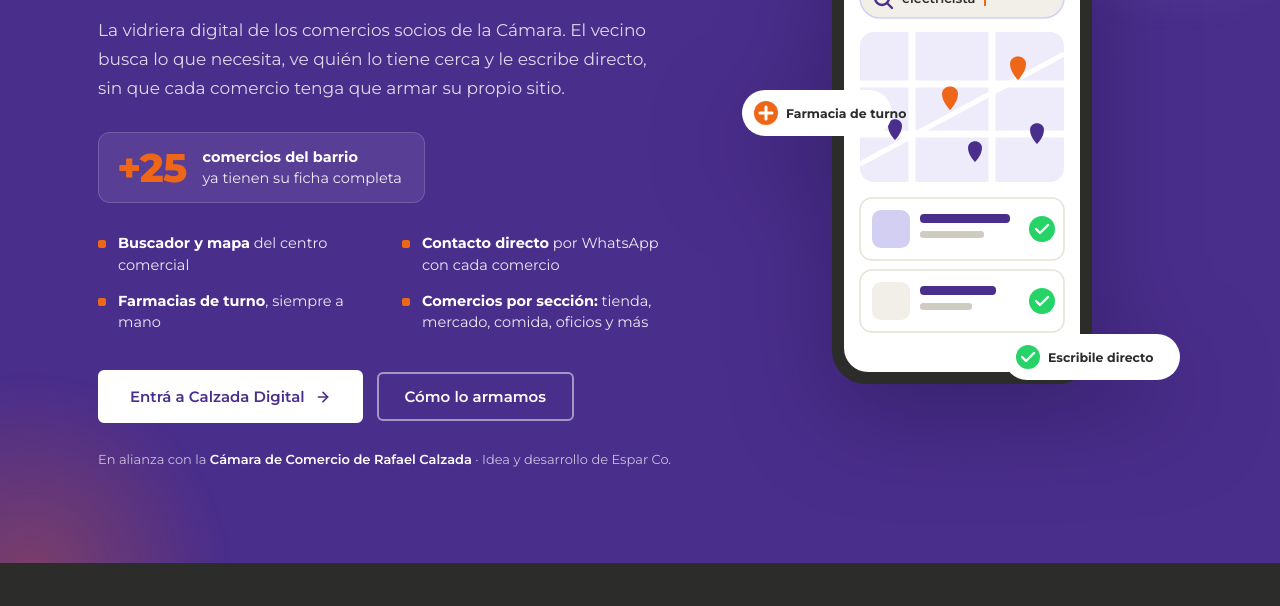
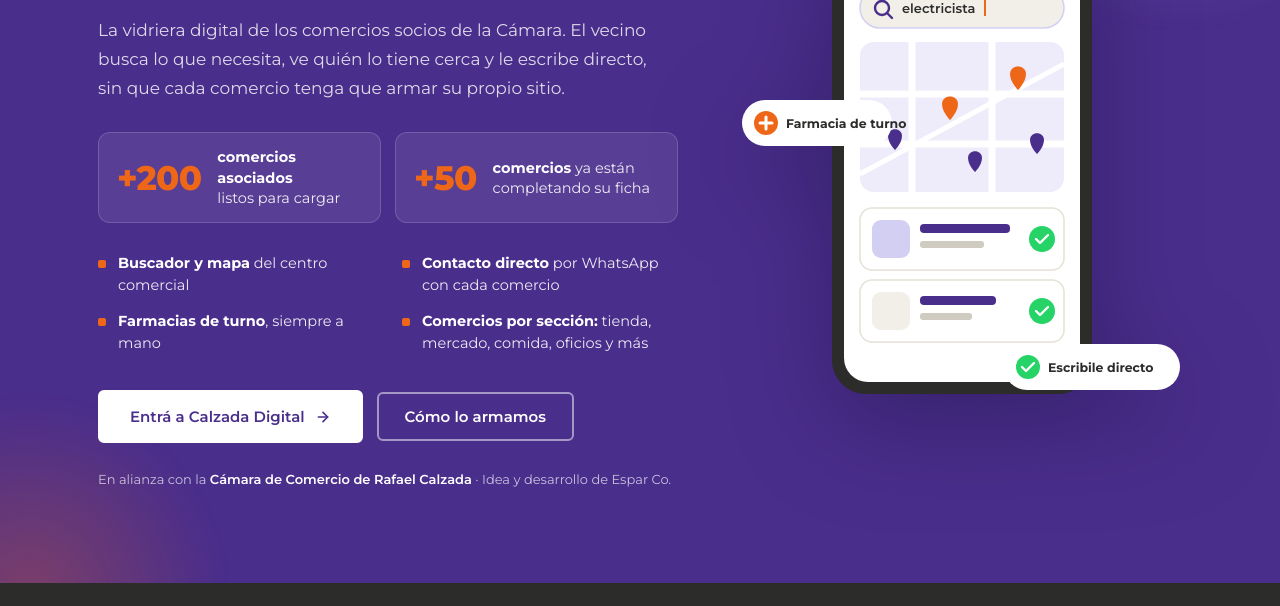
Before and after one commit to arianacotrone/espar-co, a plain HTML site: page index.html in a window 1280 px wide. Shown: the part 1440-2046 px from the top of the page. Drawn offline with Linux system fonts and the light colour scheme.

Commit message:
Calzada: +200 asociados y +50 completando su ficha

```diff
--- a/assets/css/style.css
+++ b/assets/css/style.css
@@ -953,17 +953,19 @@ a:hover { color: var(--brand); }
 .calzada-credit strong { color: var(--white); font-weight: 600; }
 
 /* Dato destacado: número grande en naranja + explicación al lado */
+/* Contenedor de los datos: grilla de 2 columnas iguales (en el celular, una abajo de la otra) */
+.calzada-stats { display: grid; grid-template-columns: repeat(2, minmax(0, 1fr)); gap: 14px; margin: 0 0 30px; max-width: 580px; }
 .calzada-stat {
-  display: inline-flex;
+  display: flex;
   align-items: center;
   gap: 16px;
-  margin: 0 0 30px;
-  padding: 14px 22px 14px 18px;
+  margin: 0;
+  padding: 14px 18px;
   border-radius: 12px;
   background: rgba(255, 255, 255, .08);
   border: 1px solid rgba(255, 255, 255, .16);
 }
-.calzada-stat-num { font-size: 40px; font-weight: 800; line-height: 1; color: var(--accent); letter-spacing: -.02em; }
+.calzada-stat-num { font-size: 34px; font-weight: 800; line-height: 1; color: var(--accent); letter-spacing: -.02em; }
 .calzada-stat-label { font-size: 14.5px; line-height: 1.4; color: rgba(255, 255, 255, .9); }
 .calzada-stat-label strong { color: var(--white); }
 
@@ -1013,4 +1015,5 @@ a:hover { color: var(--brand); }
   .section-calzada { padding: 72px 0; }
   .section-calzada h2 { font-size: 30px; }
   .calzada-features { grid-template-columns: 1fr; }
+  .calzada-stats { grid-template-columns: 1fr; }
 }
--- a/index.html
+++ b/index.html
@@ -124,9 +124,15 @@
         <span class="calzada-tag"><span class="live-dot" aria-hidden="true"></span>En línea · Caso destacado</span>
         <h2>Calzada Digital: los comercios del barrio, <em>a un toque del vecino.</em></h2>
         <p class="calzada-lede">La vidriera digital de los comercios socios de la Cámara. El vecino busca lo que necesita, ve quién lo tiene cerca y le escribe directo, sin que cada comercio tenga que armar su propio sitio.</p>
-        <div class="calzada-stat">
-          <span class="calzada-stat-num">+25</span>
-          <span class="calzada-stat-label"><strong>comercios del barrio</strong><br>ya tienen su ficha completa</span>
+        <div class="calzada-stats">
+          <div class="calzada-stat">
+            <span class="calzada-stat-num">+200</span>
+            <span class="calzada-stat-label"><strong>comercios asociados</strong><br>listos para cargar</span>
+          </div>
+          <div class="calzada-stat">
+            <span class="calzada-stat-num">+50</span>
+            <span class="calzada-stat-label"><strong>comercios</strong> ya están<br>completando su ficha</span>
+          </div>
         </div>
         <ul class="calzada-features">
           <li><span><strong>Buscador y mapa</strong> del centro comercial</span></li>
```
Also changed, not shown: comercios/index.html (+9 -3 lines), proyectos/index.html (+1 -1 lines).
